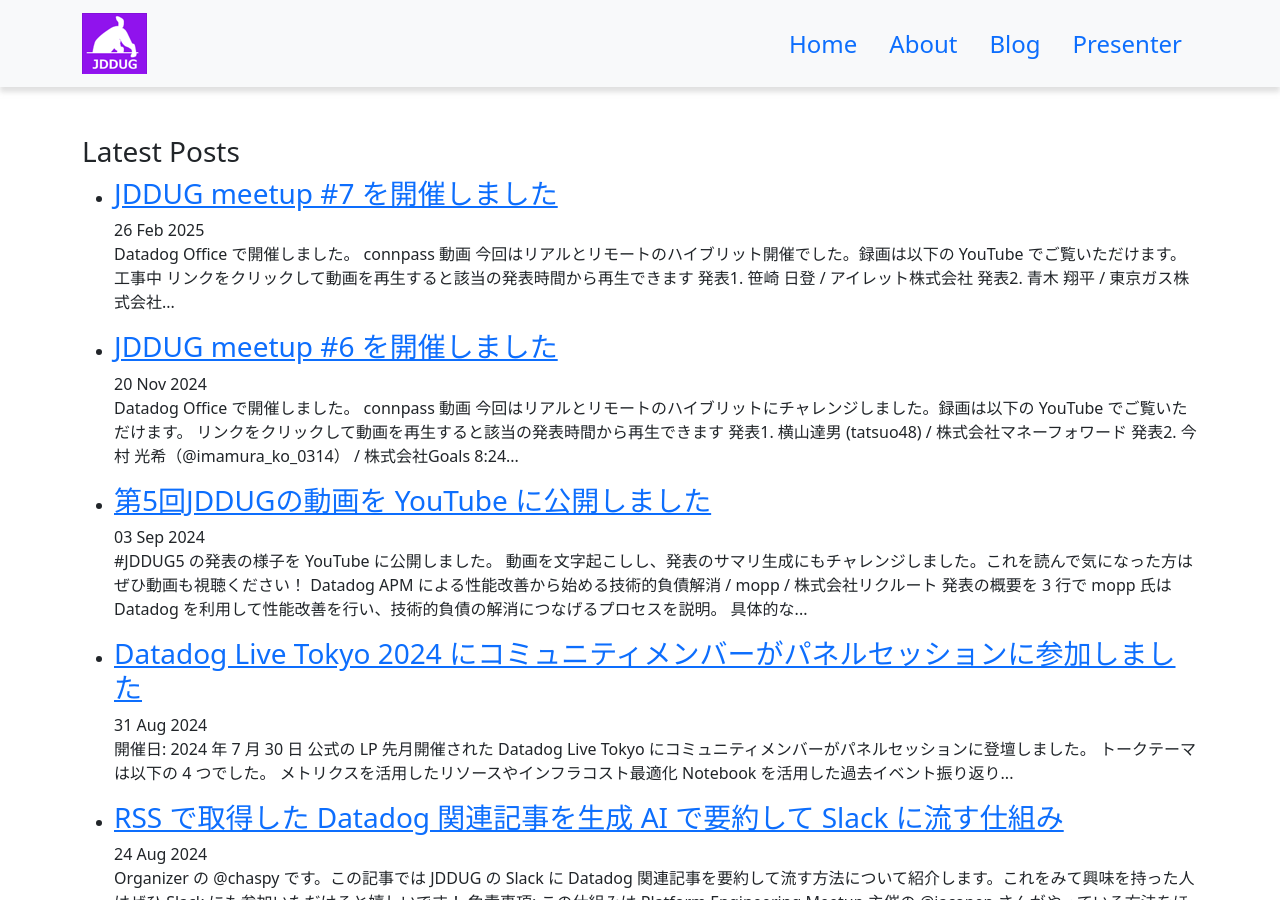
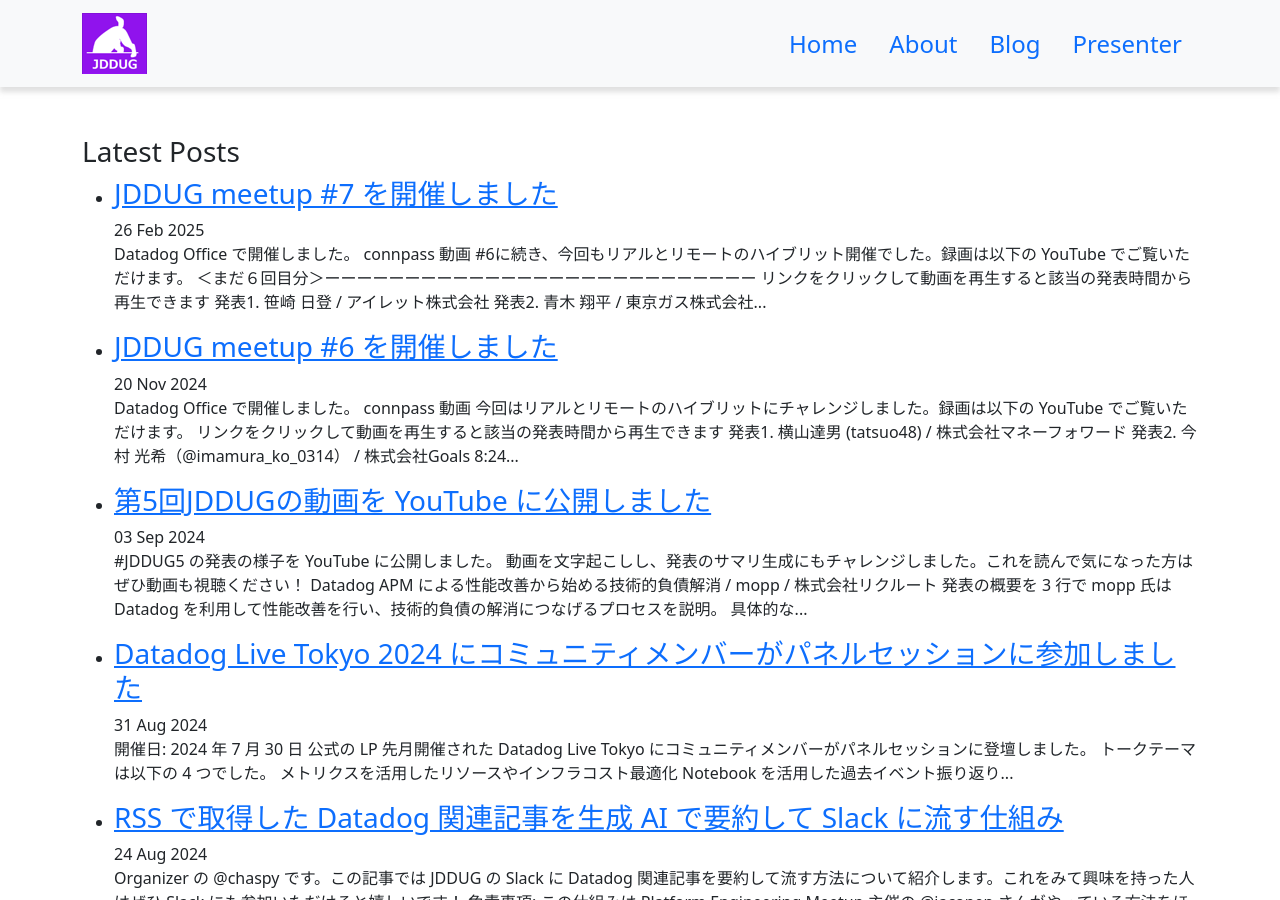
Before and after one commit to jdd-ug/jdd-ug.github.io, a Jekyll site: the page built from blog.html, in a window 1280 px wide and 900 px high. Built offline with Jekyll 4.4.1, drawn with Linux system fonts in a browser that asks for light colours; some of the changed lines change nothing that is shown.

Commit message:
Update 2025-02-26-jddug7.md

```diff
--- a/_posts/2025-02-26-jddug7.md
+++ b/_posts/2025-02-26-jddug7.md
@@ -10,21 +10,22 @@
 
 # 動画 {#video}
 
-今回はリアルとリモートのハイブリット開催でした。録画は以下の YouTube でご覧いただけます。
+#6に続き、今回もリアルとリモートのハイブリット開催でした。録画は以下の YouTube でご覧いただけます。
 
-工事中
+＜まだ６回目分＞ーーーーーーーーーーーーーーーーーーーーーーーーーーー
 <iframe id="youtube-iframe" width="560" height="315" src="https://www.youtube.com/embed/WiCaKobpaUk" title="YouTube video player" frameborder="0" allow="accelerometer; autoplay; clipboard-write; encrypted-media; gyroscope; picture-in-picture; web-share" referrerpolicy="strict-origin-when-cross-origin" style="margin-bottom: 20px;" allowfullscreen></iframe>
 
 _リンクをクリックして動画を再生すると該当の発表時間から再生できます_
 
 <p>発表1. <a href="#video" onclick="setVideoTime(0)">笹崎 日登 / アイレット株式会社</a></p>
 <p>発表2. <a href="#video" onclick="setVideoTime(504)">青木 翔平 / 東京ガス株式会社</a></p>
-<p>発表3. <a href="#video" onclick="setVideoTime(1058)">川井 颯人(GitHub: @fohte) / ウォンテッドリー株式会社</a></p>
+<p>発表3. <a href="#video" onclick="setVideoTime(1058)">川井 颯人 / ウォンテッドリー株式会社</a></p>
 <p>発表4. <a href="#video" onclick="setVideoTime(1754)">moko-poi (xxxxx) / xxxx</a></p>
 <p>LT1. <a href="#video" onclick="setVideoTime(2248)">目 広威 / CTCSシステムマネジメント株式会社</a></p>
-<p>LT2. <a href="#video" onclick="setVideoTime(2525)">宮後 啓介（@miya10kei）/ 株式会社ニーリー</a></p>
-<p>LT3. <a href="#video" onclick="setVideoTime(2883)">ぐらめる（@gla_mel）/ 株式会社スタイルポート</a></p>
-
+<p>LT2. <a href="#video" onclick="setVideoTime(2525)">宮後 啓介 / 株式会社ニーリー</a></p>
+<p>LT3. <a href="#video" onclick="setVideoTime(2883)">ぐらめる / 株式会社スタイルポート</a></p>
+<p>LT4. <a href="#video" onclick="setVideoTime(2883)">sugar-cat / xxxxx</a></p>
+ーーーーーーーーーーーーーーーーーーーーーーーーーーー
 <script>
   function setVideoTime(seconds) {
     var iframe = document.getElementById('youtube-iframe');
@@ -36,7 +37,7 @@
 
 文字起こししたものからサマリを紹介します。
 
-## 発表 1 Inferred Service dependencies を試してみた（tatsuo48）
+## 発表 1 定型作業における Datadog プラットフォーム機能の活用（笹崎さん）
 
 ![横山さん](/assets/images/meetup6-yokoyama.jpg)
 
@@ -58,7 +59,7 @@
 2. Datadog APM を使用していて、より効果的なモニタリングツールを求めているテクニカルリードやマネージャー。
 3. ソフトウェアアーキテクチャの複雑さを管理する方法を模索している SRE（Site Reliability Engineers）。
 
-## 発表 2 Datadog RUM を用いた UX 指標の監視・顧客対応への活用 〜非エンジニアが Datadog を使いこなす〜（今村）
+## 発表 2 Software Catalog – Endpointsを活用したMonitorの改善とか（あおしょんさん）
 
 ![今村さん](/assets/images/meetup6-imamura.jpg)
 
@@ -80,7 +81,7 @@
 2. Datadog や他のモニタリングツールを活用してユーザーエクスペリエンスの質を向上させたい IT 担当者。
 3. 特に外食産業など通信環境が複雑な業界で働く技術者やマネージャー。
 
-## 発表 3 障害対応における Datadog プラットフォーム機能の活用（笹崎）
+## 発表 3 Trace Metrics と Istio Metrics を駆使してエラーレートやレイテンシーを監視する（Fohteさん）
 
 ![笹崎さん](/assets/images/meetup6-sasazaki.jpg)
 
@@ -102,7 +103,7 @@
 2. Datadog や他の監視ツールを用いてインシデント管理のプロセスを改善したい IT プロフェッショナル。
 3. 自動化と観測可能性を重視し、チームの対応能力を高めたいテクノロジーリーダーやマネージャー。
 
-## 発表 4 OOM 発生時のトラブルシューティング Profiler を活用できるか調査してみた（宮本）
+## 発表 4 datadog-pgoを使用してCPUパフォーマンスを最大化する（moko-poiさん）
 
 ![宮本さん](/assets/images/meetup6-miyamoto.jpg)
 
@@ -124,7 +125,7 @@
 2. Java アプリケーションのパフォーマンス監視やメモリ管理の改善を図りたい技術者。
 3. Datadog や他の監視ツールを活用してシステムの安定性を高めたい運用チーム。
 
-## LT1 dd-trace-go の trace context propagation 実装 (福井)
+## LT1 On-Callが卍解されたので使ってみた（目さん）
 
 ![福井さん](/assets/images/meetup6-fukui.jpg)
 
@@ -146,7 +147,7 @@
 2. Go 言語で分散システムを開発しているエンジニア。
 3. APM ツールの導入または効果的な利用方法を探求している IT プロフェッショナル。
 
-## LT2 レガシーシステムへの Datadog APM 導入奮闘記 (竹屋)
+## DBMでなにができる？（宮後さん）
 
 ![竹屋さん](/assets/images/meetup6-takeya.jpg)
 
@@ -168,7 +169,7 @@
 2. Datadog や他のクラウドベースの監視ツールを活用してシステムの可視性を向上させたい技術者。
 3. クラウド移行プロジェクトに関わっているプロジェクトマネージャーとインフラエンジニア。
 
-## LT3 Reckoner における Datadog Browser Test の活用事例 (門脇)
+## LT3 Datadog APM の導入によりレイテンシを劇的に改善した話（ぐらめるさん）
 
 ![門脇さん](/assets/images/meetup6-kadowaki.jpg)
 
@@ -190,9 +191,31 @@
 2. Datadog や他のシンセティックモニタリングツールを活用してユーザーエクスペリエンスを向上させたい開発者。
 3. デプロイ自動化やパフォーマンス監視を強化したいテクノロジーリーダー。
 
-# 余興
+## LT4 ErrorTrackingとOrchestrion（sugar-catさん）
 
-今回かのさんが sli.do の機能で Datadog クイズを実施しました。普通に難しかったですね... ランキング載せておきます！
+![門脇さん](/assets/images/meetup6-kadowaki.jpg)
+
+<iframe class="speakerdeck-iframe" frameborder="0" src="https://speakerdeck.com/player/8b60f0e93fff424e8f78cc34346037e5" title="Reckoner における Datadog Browser Test の活用事例 / Datadog Browser Test at Reckoner" allowfullscreen="true" style="border: 0px; background: padding-box padding-box rgba(0, 0, 0, 0.1); margin: 0px; padding: 0px; border-radius: 6px; box-shadow: rgba(0, 0, 0, 0.2) 0px 5px 40px; width: 100%; height: auto; aspect-ratio: 560 / 315;" data-ratio="1.7777777777777777"></iframe>
+
+### 概要
+
+門脇氏は、Reckoner というデータ連携サービスでの Datadog ブラウザテストの具体的な使用例を紹介しました。彼は、サービスの死活監視、デプロイ後の自動動作確認、およびパフォーマンスチューニングの文脈でこのツールをどのように活用しているかを詳述しました。
+
+### 発表の面白い点
+
+- Datadog ブラウザテストを使用してエンドツーエンドのテストを簡単に構築し、運用している具体的な手法について語りました。
+- 実際のデモを通じて、ブラウザテストの設定と実行のプロセスを視覚的に示し、聴衆に具体的なイメージを提供しました。
+- テストの自動化が開発プロセスにどのように統合されているか、特にデプロイ後の検証とパフォーマンスの計測に焦点を当てました。
+
+### 聞くことをお勧めする人
+
+1. Web アプリケーションの品質保証や運用監視に興味のある QA エンジニアや運用マネージャー。
+2. Datadog や他のシンセティックモニタリングツールを活用してユーザーエクスペリエンスを向上させたい開発者。
+3. デプロイ自動化やパフォーマンス監視を強化したいテクノロジーリーダー。
+
+# クイズ大会！
+
+前回に続き、今回もかのさんが sli.do の機能で Datadog クイズを実施しました。早押しクイズで皆楽しみながら真剣に参加していました！
 
 ![クイズのランキング](/assets/images/meetup6_ranking.png)
 _クイズのランキング_
@@ -213,7 +236,7 @@
 
 今回お集まりいただいた参加者、発表者の皆様、Datadog の皆様、Taiji さんいつもありがとうございます！
 
-次回は 2 月か 3 月頃お会いしましょう！
+次回は 5 月開催予定です。場所も変わるかもしれません。
 
 ![集合写真](/assets/images/meetup6-all.jpg)
 _集合写真_
```
